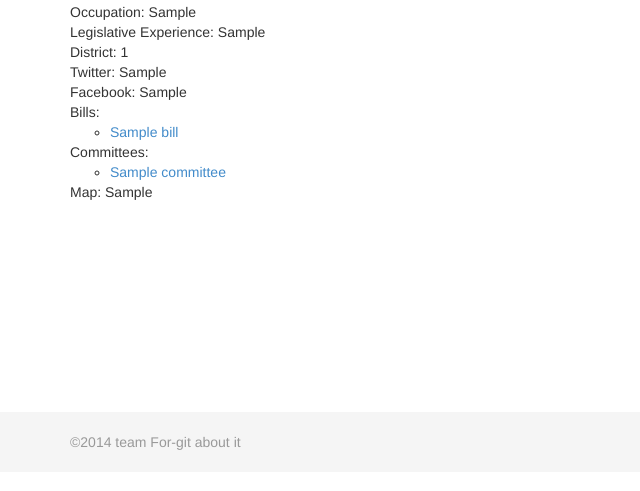
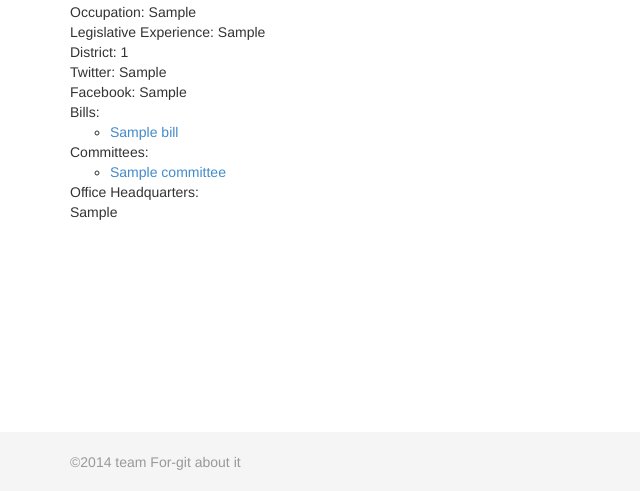
Before and after one commit to Jkettler/cs373-idb, a Django app: page /senators/1/ in a window 1280 px wide. Shown: the part 166-657 px from the top of the page, without its empty margins (0-640 px from the left). Run offline with Django 3.2, Linux system fonts and the light colour scheme; tables that the repository leaves empty hold one stand-in row (values such as "Sample post"); parts of the project's set-up code (start-up, migrations or seed data) failed here and were passed over; some libraries are stand-ins or nearby versions.

Commit message:
maps work now

```diff
--- a/idb/templates/senator.html
+++ b/idb/templates/senator.html
@@ -31,7 +31,8 @@
                 {% endif %}
             </ul>
         </li>
-        <li>Map: {{ senator.map }}</li>
+        <li>Office Headquarters:
+        <p> {{ senator.map |safe }}</p></li>
 
     </ul>
 {% else %}
```
